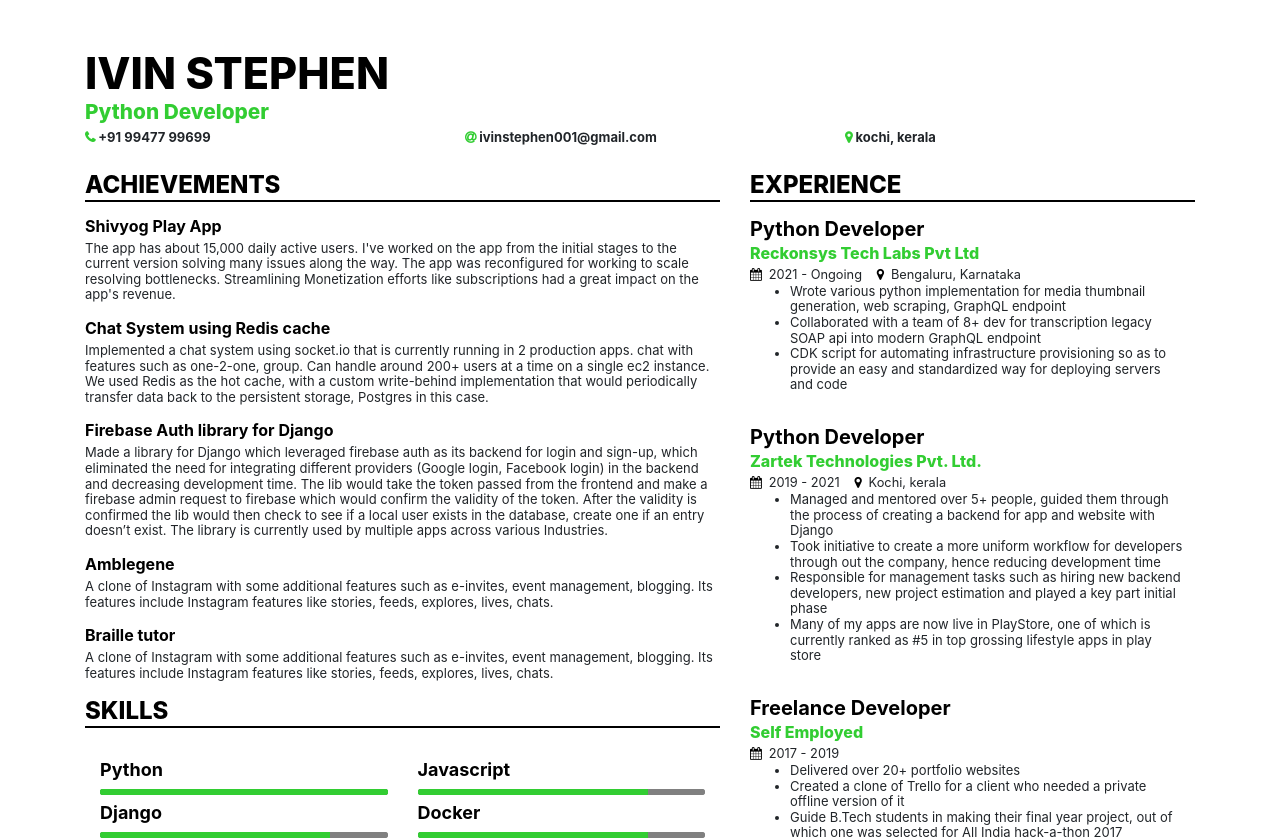
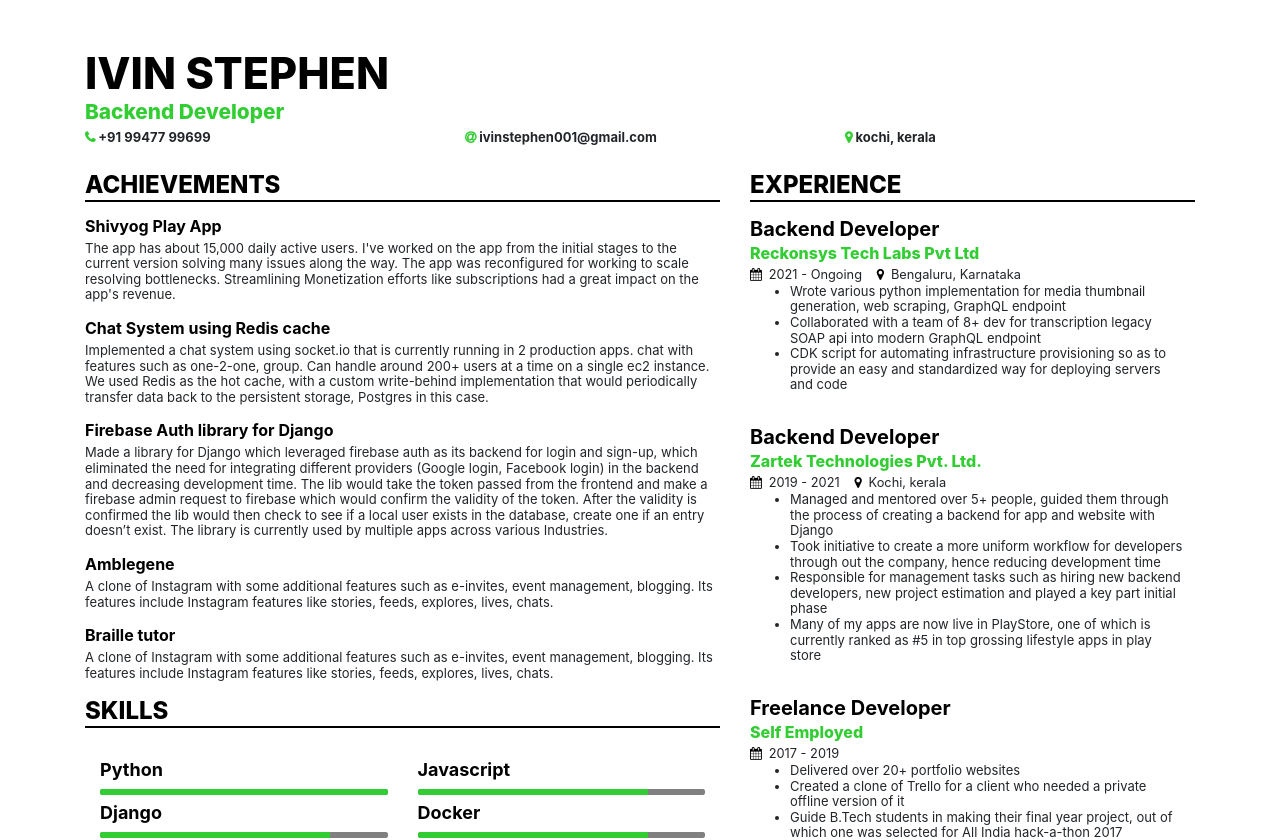
Before and after one commit to Ivin0022/resume, a plain HTML site: page index.html in a window 1280 px wide. Shown: the top 840 px of the page. Drawn offline with nearby package versions, Linux system fonts and the light colour scheme.

Commit message:
update to backend

```diff
--- a/index.html
+++ b/index.html
@@ -25,7 +25,7 @@
             <div class="col-md-12">
                 <div class="profile">
                     <h1 class="name">ivin stephen</h1>
-                    <h2 class="job-title">python developer</h2>
+                    <h2 class="job-title">Backend developer</h2>
                     <div class="contact row">
                         <div class="phone col">
                             <i class="fa fa-phone"></i>
@@ -175,7 +175,7 @@
 
                 <!-- work -->
                 <div class="work">
-                    <h5>Python Developer</h5>
+                    <h5>Backend Developer</h5>
                     <span>Reckonsys Tech Labs Pvt Ltd</span> <br>
                     <div class="small">
                         <span>
@@ -207,7 +207,7 @@
 
                 <!-- work -->
                 <div class="work">
-                    <h5>Python Developer</h5>
+                    <h5>Backend Developer</h5>
                     <span>Zartek Technologies Pvt. Ltd.</span> <br>
                     <div class="small">
                         <span>
```
